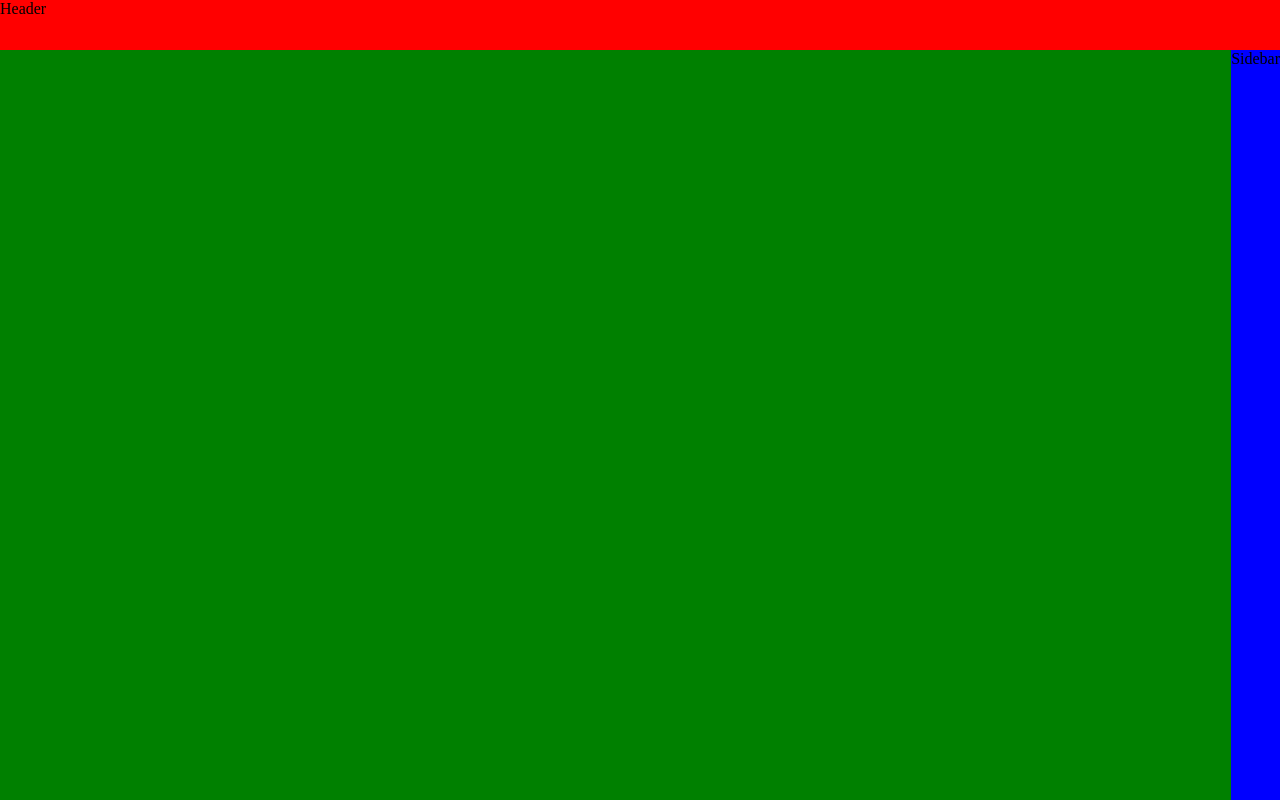
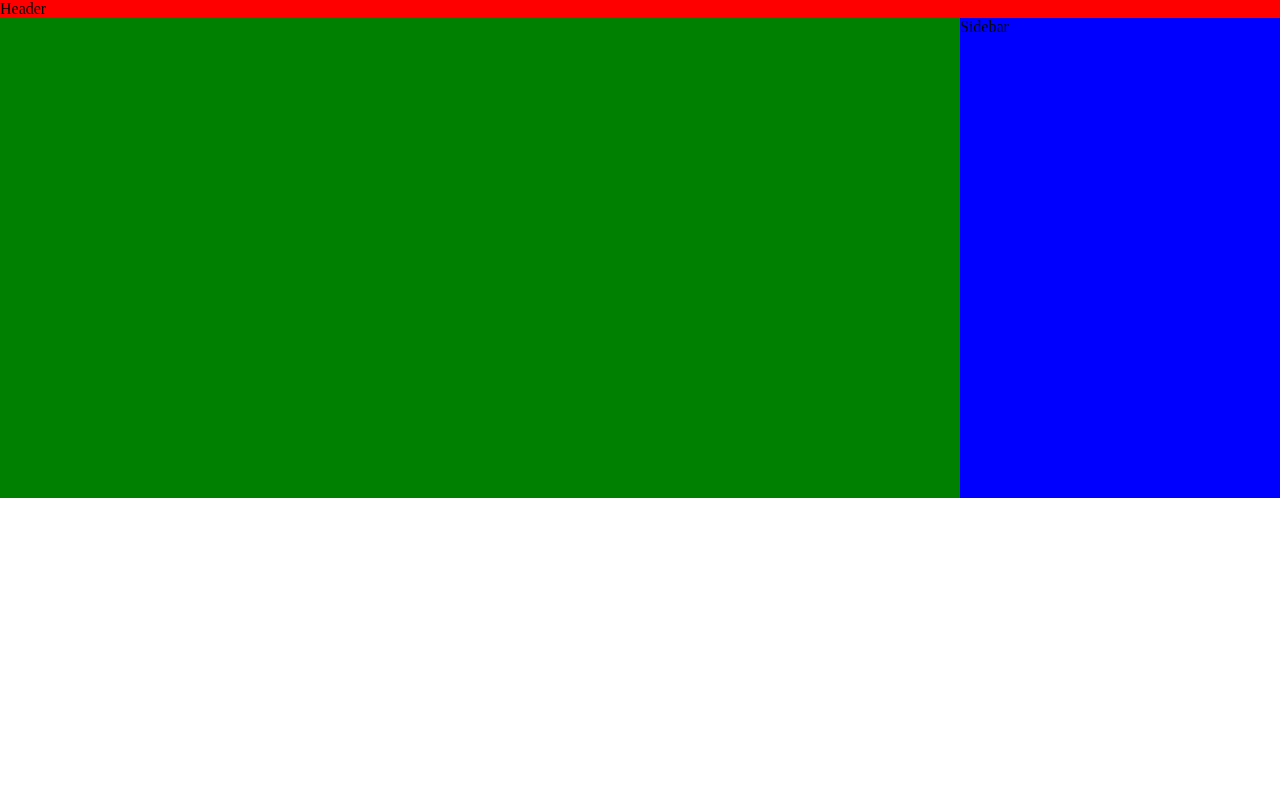
Before and after one commit to Vyxynn/capstone-team-project-2026, a website built with Vite: page index.html in a window 1280 px wide. Built offline with nearby package versions, Linux system fonts and the light colour scheme.

Commit message:
trying to switch to flex from grid

```diff
--- a/index.html
+++ b/index.html
@@ -10,11 +10,15 @@
     <link rel="stylesheet" href="/src/styles/index.css" />
   </head>
   <body>
-    <div id="app">
-      <header id="header">Header</header>
-      <canvas id="canvas"></canvas>
-      <section id="sidebar">Sidebar</section>
-    </div>
+    <section id="app">
+      <header class="section-top">
+        <div id="header">Header</header>
+      </header>
+      <article class="section-bottom">
+        <canvas class="inner-left" id="canvas"></canvas>
+        <div class="inner-right" id="sidebar">Sidebar</section>
+      </article>
+    </section>
     <div id="no-js-page">JavaScript is required to run this simulator</div>
 
     <noscript>
--- a/src/styles/index.css
+++ b/src/styles/index.css
@@ -10,32 +10,62 @@
   display: none;
 }
 
+body {
+  width: 100%;
+  height: 100%;
+  display: flex;
+}
+
 #app {
-  display: grid;
+  flex: 1;
+  display: flex;
+  flex-direction: column;
+  /* display: grid;
   grid-template-areas:
     "header header header header"
     "canvas canvas canvas sidebar";
   grid-template-rows: 1fr 15fr;
-  height: 100vh;
+  height: 100vh; */
 }
 
+.section-top {
+  flex: 1;
+  background-color: red;
+}
+
+.section-bottom{
+  flex: 5;
+  display: flex;
+  flex-direction: row;
+}
+
+.inner-left {
+  flex: 3;
+  background-color: green;
+}
+
+.inner-right{
+  flex:1;
+  background-color: blue;
+}
+/*
 #header {
   grid-area: header;
   height: 100%;
   width: 100%;
   background-color: red;
-}
-
+} */
+/*
 #canvas {
   grid-area: canvas;
   height: 100%;
   width: 100%;
   background-color: green;
-}
+} */
 
-#sidebar {
+/* #sidebar {
   grid-area: sidebar;
   height: 100%;
   width: 100%;
   background-color: blue;
-}
+} */
```
Also changed, not shown: 1 other file.
